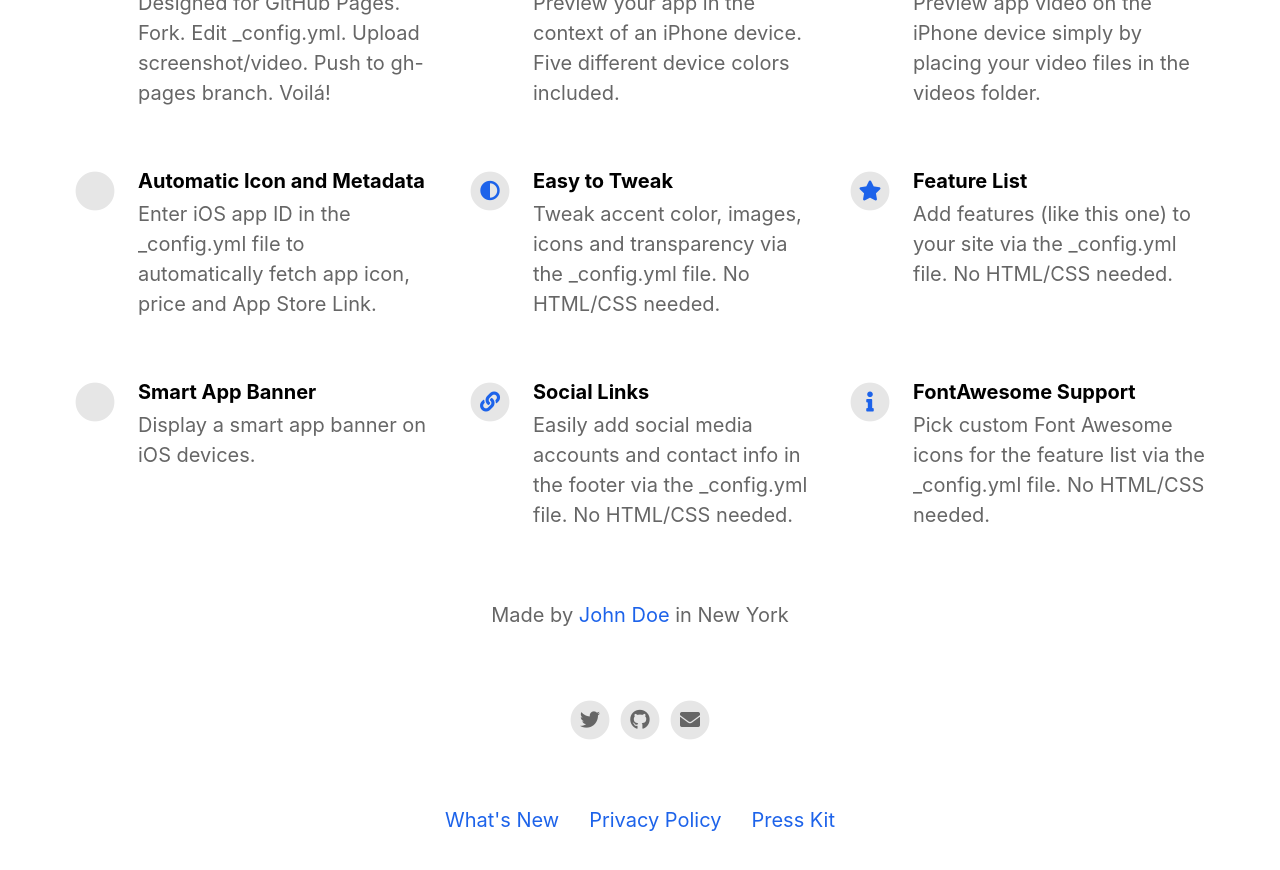
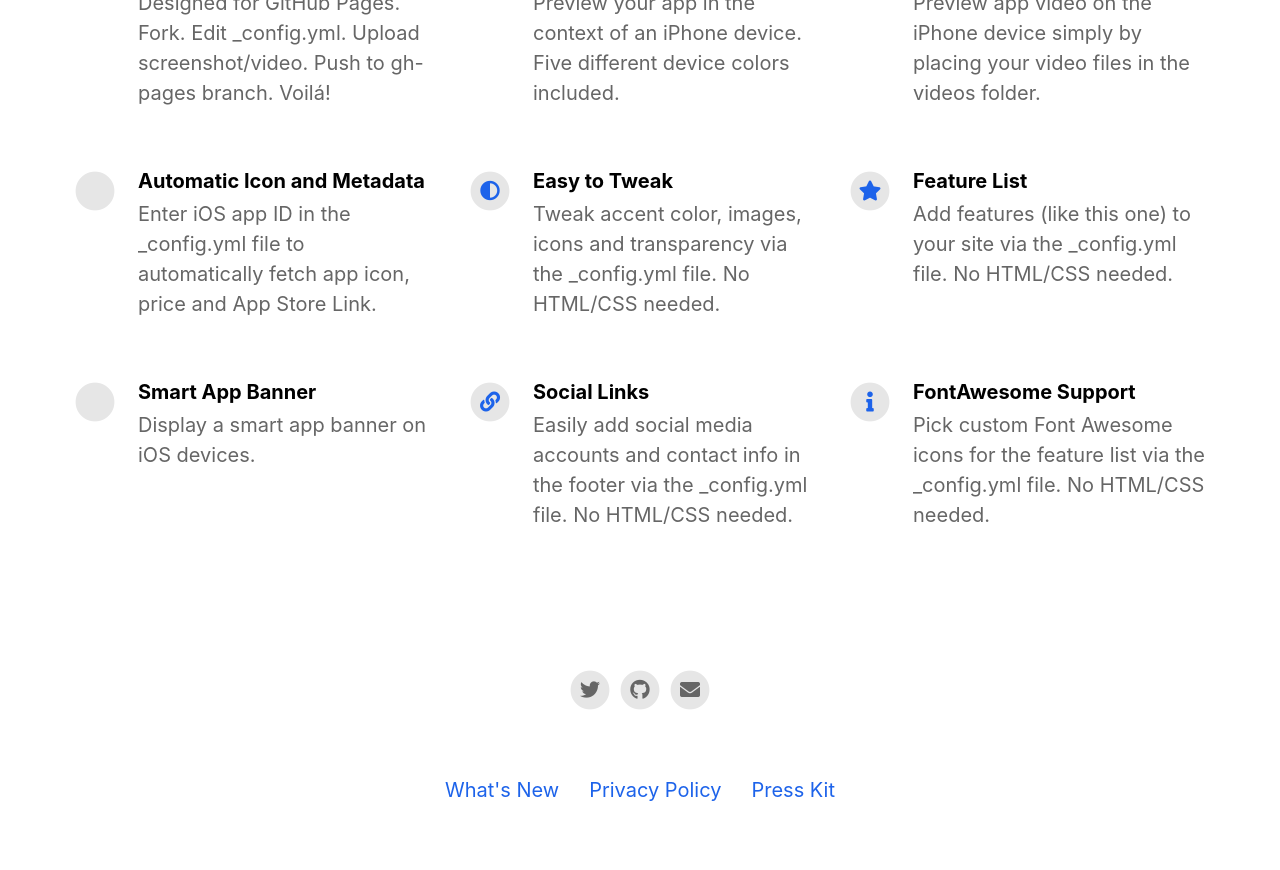
Before and after one commit to chickensmitten/automatic, a Jekyll site: the page built from index.html, in a window 1280 px wide and 900 px high, scrolled down 1124 px. Shown: the top 870 px of the window. Built offline with Jekyll 4.4.1, drawn with Linux system fonts in a browser that asks for light colours; nearby versions of some CDN libraries.

Commit message:
Update footer.html

```diff
--- a/_includes/footer.html
+++ b/_includes/footer.html
@@ -1,7 +1,5 @@
 <footer>
-	{% if site.your-name %}
-	<p class="footerText">Made by {% if site.your-link %}<a href="{{ site.your-link }}">{% endif %}{{ site.your-name }}{% if site.your-link %}</a>{% endif %}{% if site.your-city %} in {{ site.your-city }}{% endif %}</p>
-	{% endif %}
+	<p class="footerText">{{ site.footer-description }}</p>
 	<div class="footerIcons">
 
 		{% if site.twitter-username %}
```
